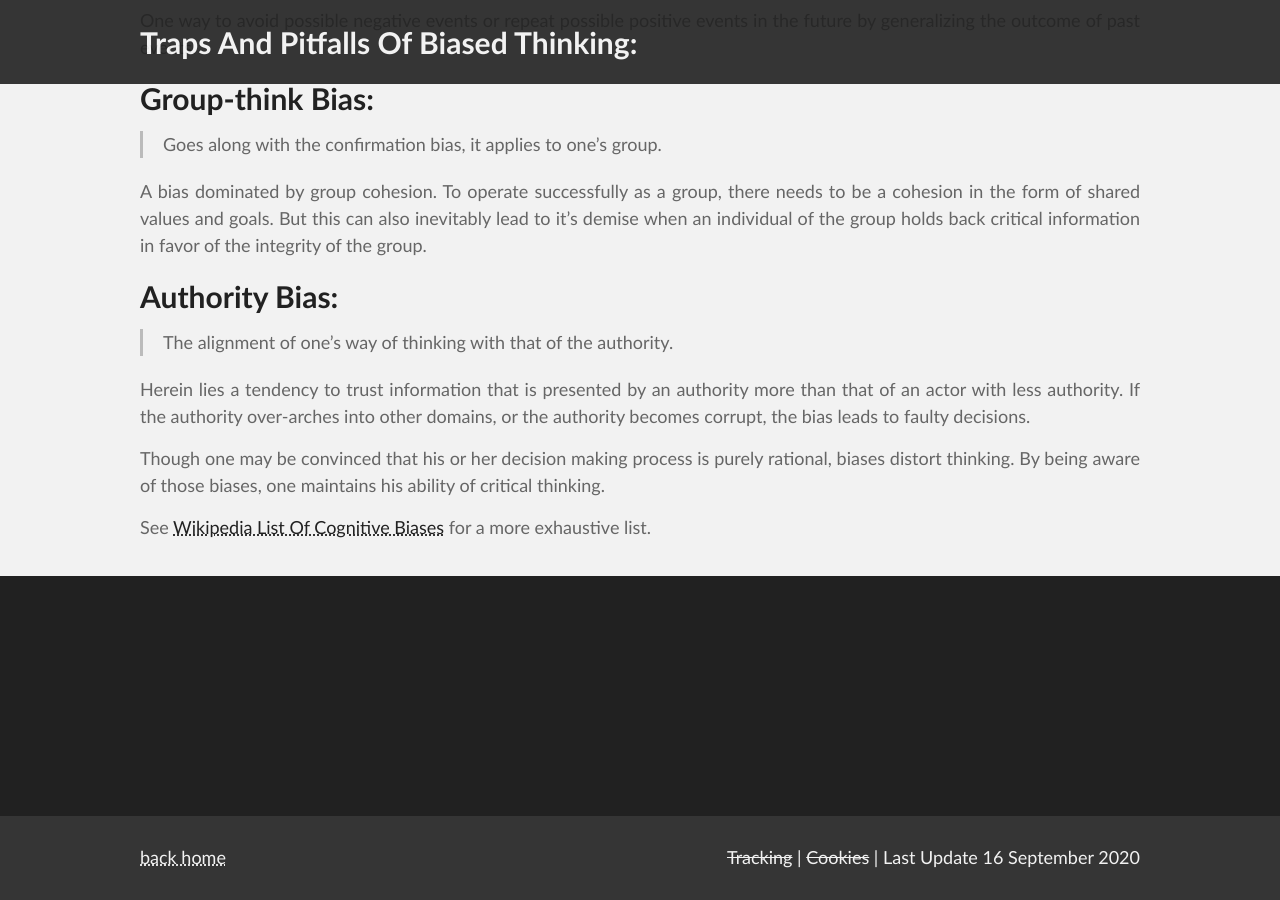
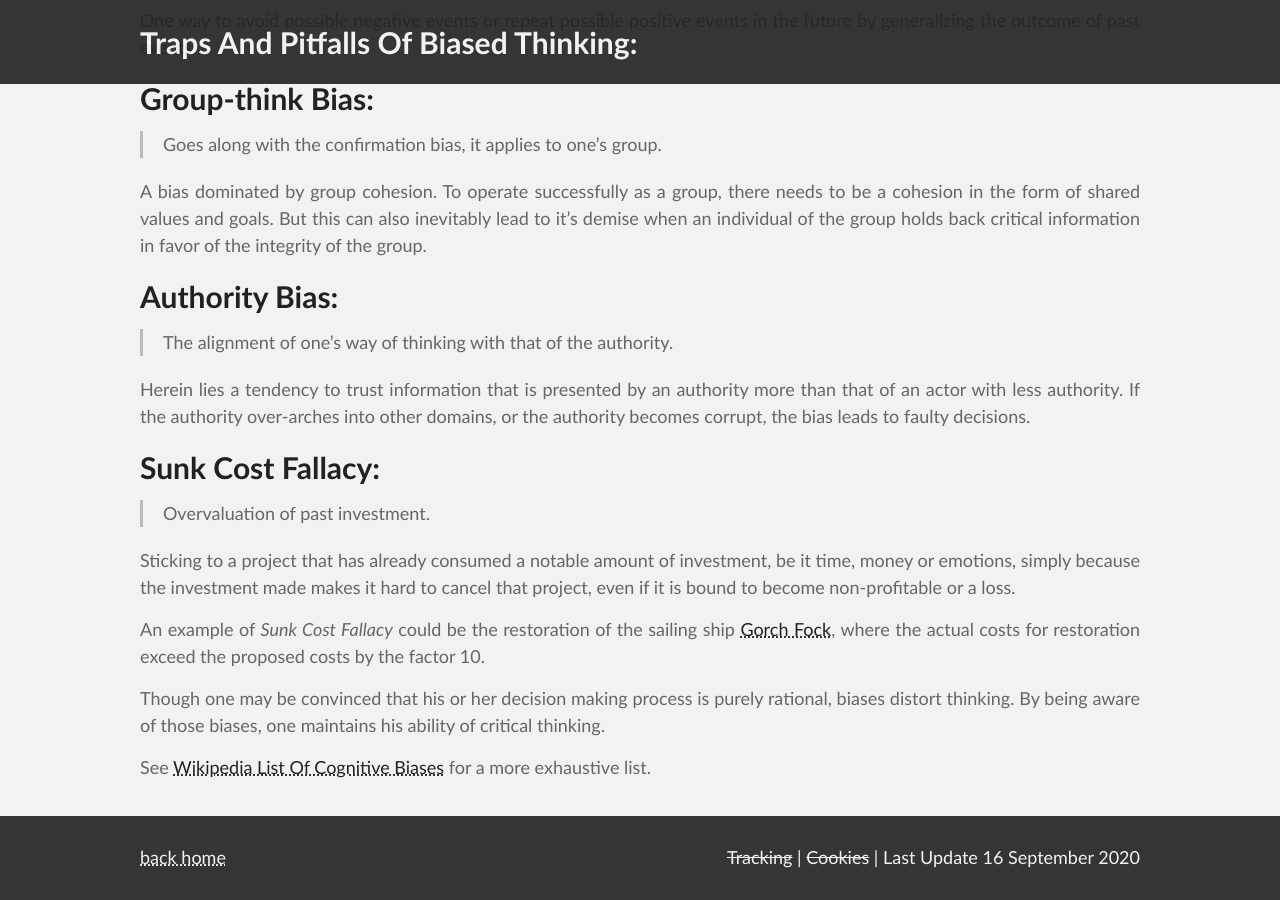
Before and after one commit to ZackDev/zackdev.github.io, a Jekyll site: the page built from pages/traps-and-pitfalls-of-biased-thinking.md, in a window 1280 px wide and 900 px high, scrolled down 647 px. Built offline with Jekyll 4.4.1, drawn with Linux system fonts in a browser that asks for light colours.

Commit message:
added Sunk Cost Fallacy

```diff
--- a/pages/traps-and-pitfalls-of-biased-thinking.md
+++ b/pages/traps-and-pitfalls-of-biased-thinking.md
@@ -32,6 +32,13 @@ A bias dominated by group cohesion. To operate successfully as a group, there ne
 
 Herein lies a tendency to trust information that is presented by an authority more than that of an actor with less authority. If the authority over-arches into other domains, or the authority becomes corrupt, the bias leads to faulty decisions.
 
+# Sunk Cost Fallacy:
+> Overvaluation of past investment.
+
+Sticking to a project that has already consumed a notable amount of investment, be it time, money or emotions, simply because the investment made makes it hard to cancel that project, even if it is bound to become non-profitable or a loss.
+
+An example of *Sunk Cost Fallacy* could be the restoration of the sailing ship [Gorch Fock](https://en.wikipedia.org/wiki/Gorch_Fock_(1958)), where the actual costs for restoration exceed the proposed costs by the factor 10.
+
 Though one may be convinced that his or her decision making process is purely rational, biases distort thinking. By being aware of those biases, one maintains his ability of critical thinking.
 
 See [Wikipedia List Of Cognitive Biases](https://en.wikipedia.org/wiki/List_of_cognitive_biases) for a more exhaustive list.
```
